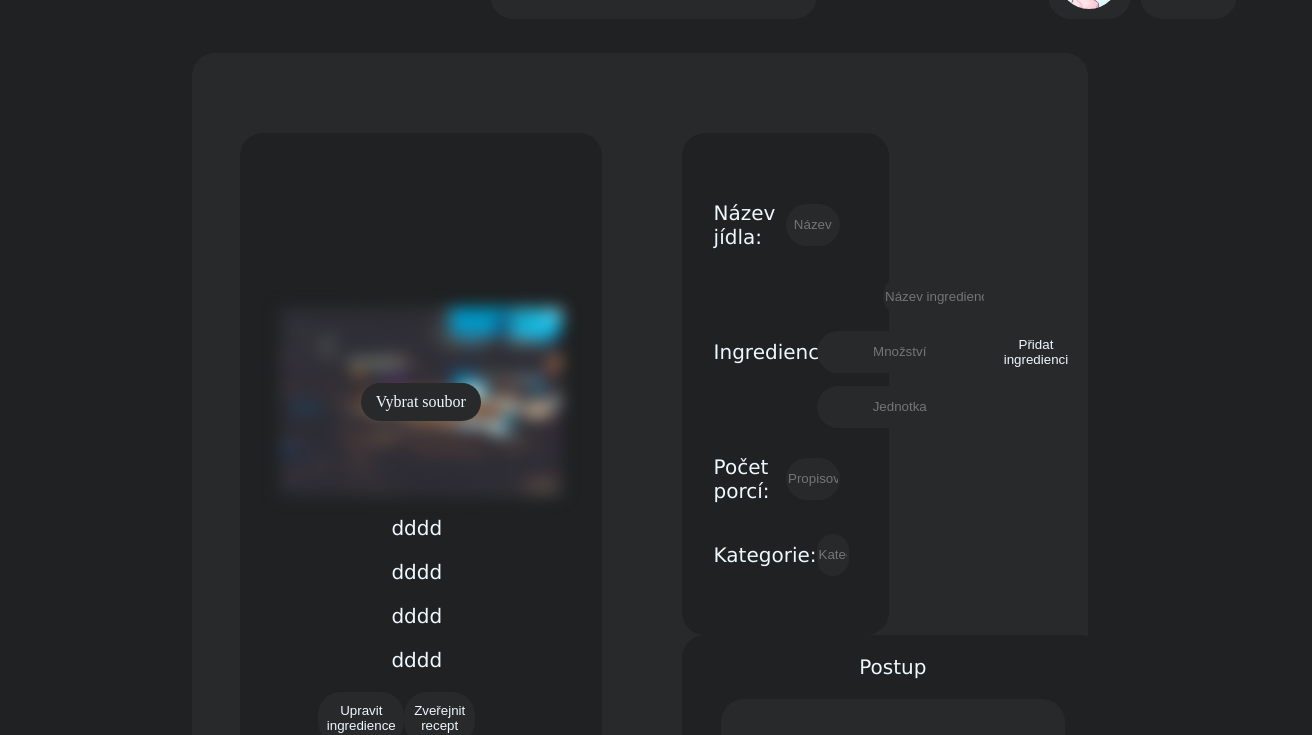
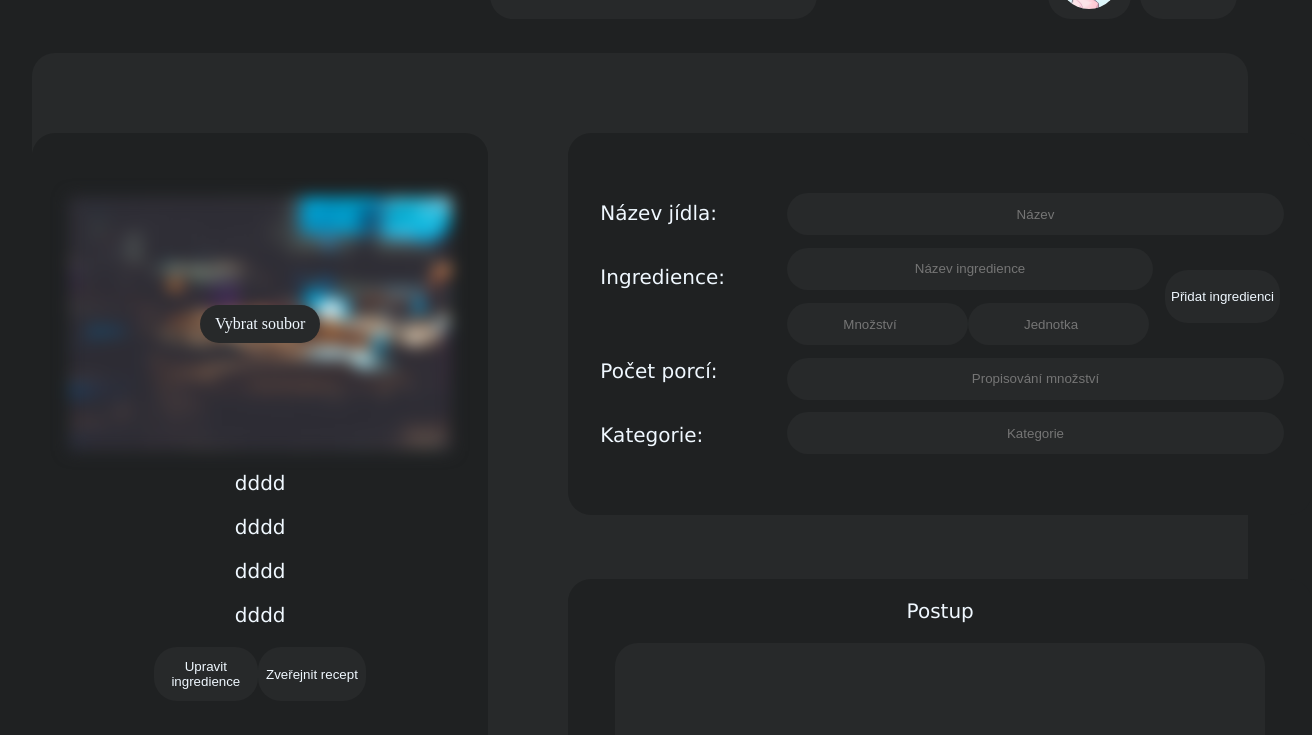
Before and after one commit to karolinatomas/receptar, a plain HTML site: page add_recipe.html in a window 1280 px wide. Shown: the part 79-814 px from the top of the page, 1312 px wide, since content can reach past the window. Drawn offline with nearby package versions, Linux system fonts and the light colour scheme.

Commit message:
upravený kus css

```diff
--- a/add_recipe.html
+++ b/add_recipe.html
@@ -86,47 +86,46 @@
         </div>
         <div class="flex_column">
           <div class="information">
-            <div id="information">
+            <div id="name">
               <p>Název jídla:</p>
+              <p>Ingredience:</p>
+              <p id="add_margin">Počet porcí:</p>
+              <p>Kategorie:</p>
+            </div>
+            <div id ="forms">
               <form class="name">
-                <input type="text" placeholder="Název" style="width: 70%" />
+                <input type="text" placeholder="Název"  />
               </form>
-            </div>
-            <div id="information">
-              <p>Ingredience:</p>
+              <span class="ingredients">
               <form class="ingredient">
                 <input
                   type="text"
                   placeholder="Název ingredience"
-                  style="width: 86%"
-                />
-                <div class="row_ingredient">
+
+                /><span class="ingredient_inputs">
                   <input type="number" placeholder="Množství" />
                   <input type="number" placeholder="Jednotka" />
-                </div>
-              </form>
-              <button class="button add_ingredient">Přidat ingredienci</button>
-            </div>
-            <div id="information">
-              <p>Počet porcí:</p>
+                  </span>
+                </form>
+                  <button class="button add_ingredient">Přidat ingredienci</button>
+              </span>
               <form class="servings">
                 <input
                   type="text"
                   placeholder="Propisování množství"
-                  style="width: 70%"
+
                 />
               </form>
-            </div>
-            <div id="information">
-              <p>Kategorie:</p>
               <form class="category">
-                <input type="text" placeholder="Kategorie" style="width: 70%" />
+                <input type="text" placeholder="Kategorie"  />
               </form>
             </div>
           </div>
+
           <div class="directions">
             <p>Postup</p>
             <textarea id="directions" name="postup"></textarea>
+
           </div>
         </div>
       </div>
--- a/index.css
+++ b/index.css
@@ -232,31 +232,35 @@ add recipe
 
 */
 
+/*left side*/
 .content_add_recipe {
   background-color: #27292a;
   display: flex;
   justify-content: center;
-  margin: 10em;
   border-radius: 23px;
-  margin-top: 0;
-  margin-bottom: 0;
   padding: 5em 0;
 }
 
 .left_side {
   width: 35%;
-  display: flex;
-  justify-content: center;
-  flex-direction: column;
   border-radius: 23px;
   background-color: #1f2122;
   margin-right: 5em;
-  padding: 4em 0;
-  padding-right: 3em;
+  padding: 4em 1em;
+}
+
+.food_image,
+.written_ingredient {
+  display: flex;
+  align-items: center;
+  flex-direction: column;
 }
 
 .directions,
-.information {
+.information,
+.information_single,
+.left_side_single,
+.directions_single {
   border-radius: 23px;
   background-color: #1f2122;
   margin-bottom: 2em;
@@ -264,47 +268,27 @@ add recipe
   height: 45%;
 }
 
-.directions {
-  padding-top: 0;
-  text-align: center;
-}
-.flex_column {
-  display: flex;
-  flex-direction: column;
-  width: 40%;
-}
-.food_image,
-.written_ingredient {
+#food_image {
   display: flex;
   justify-content: center;
   align-items: center;
-  flex-direction: column;
-}
-.information {
-  width: 100%;
-  display: flex;
-  flex-direction: column;
-  justify-content: flex-start;
-}
-
-#information {
-  display: flex;
-  flex-direction: row;
 }
 
 .blurred {
   filter: blur(8px);
   -webkit-filter: blur(8px);
   width: 90%;
-  margin-left: 3em;
+  margin: auto;
 }
 
-#food_image {
-  position: relative;
-  width: 100%;
-  display: flex;
-  justify-content: center;
-  align-items: center;
+#food_image label {
+  position: absolute;
+  padding: 10px 15px;
+  border-radius: 23px;
+  background-color: #27292a;
+  border: none;
+  cursor: pointer;
+  color: aliceblue;
 }
 
 #food_image input {
@@ -315,26 +299,12 @@ add recipe
   color: white;
 }
 
-/* Styly pro tlačítko
-(nahradí text) */
-#food_image label {
-  position: absolute;
-  margin-left: 3em;
-  padding: 10px 15px;
-  border-radius: 23px;
-  background-color: #27292a;
-  border: none;
-  cursor: pointer;
-  color: aliceblue;
-}
-
-.directions {
-  width: 100%;
-}
-
 .written_ingredient li {
   list-style-type: none;
   color: aliceblue;
+}
+.written_ingredient ul {
+  padding: 0;
 }
 
 .button_recipe {
@@ -344,34 +314,23 @@ add recipe
   width: 50%;
 }
 
-#information {
-  display: flex;
-  justify-content: space-between;
-  align-items: center;
-}
-#information form {
-  width: 80%;
+.save_recipe {
+  width: 10em;
 }
 
-.ingredient {
-  margin-left: 2.8em;
+/*
+Right side - add_recipes
+*/
+.flex_column {
   display: flex;
   flex-direction: column;
 }
-
-.ingredient input {
-  margin: 0.5em 0;
+.directions {
+  padding-top: 0;
+  text-align: center;
 }
 
-.row_ingredient {
-  width: 100%;
-}
-
-.add_ingredient {
-  align-self: center;
-}
-
-#information input,
+.information input,
 .directions textarea {
   border-radius: 23px;
   background-color: #27292a;
@@ -381,12 +340,72 @@ add recipe
   color: aliceblue;
 }
 
+.information {
+  width: 100%;
+  display: flex;
+  flex-direction: row;
+  justify-content: flex-start;
+  justify-content: space-between;
+}
+
+#forms,
+#name {
+  display: flex;
+  flex-direction: column;
+  justify-content: space-evenly;
+}
+
+#add_margin {
+  margin-top: 2.5em;
+}
+
+#forms input {
+  width: 100%;
+}
+
+.ingredients {
+  display: flex;
+  flex-direction: row;
+  align-items: center;
+  justify-items: center;
+}
+
+.ingredient {
+  display: flex;
+  flex-direction: column;
+  margin-right: 1em;
+}
+
+.ingredient_inputs {
+  display: flex;
+  flex-direction: row;
+  justify-content: space-evenly;
+}
+.ingredient_inputs input {
+  margin-top: 1em;
+}
+
+.directions {
+  width: 100%;
+  margin-top: 2em;
+}
+
 .directions textarea {
   width: 95%;
   height: 10em;
 }
 
-/*recipess*/
+/*
+
+
+
+
+recipess
+
+
+
+
+*/
 
 .food_photo {
   width: 50%;
@@ -408,8 +427,8 @@ add recipe
   margin-bottom: 0;
 }
 #single_recipe img {
-  width: 25em;
-  height: 18em;
+  width: 25vw;
+  height: 15vw;
   margin: auto;
 }
 
@@ -417,16 +436,18 @@ add recipe
   text-align: center;
 }
 
-#left_side_single {
+.left_side_single {
+  display: flex;
+  flex-direction: column;
+  text-align: center;
+  margin-right: 3em;
   padding: 2em;
   height: 80%;
   width: 40%;
-  justify-content: center;
 }
 
-.information {
-  width: 40%;
-  height: 80%;
+.information_single {
+  width: 70%;
   margin-right: 5em;
   margin-bottom: 0;
 }
@@ -447,12 +468,11 @@ add recipe
   flex-direction: row;
   align-items: center;
 }
-#directions_single {
-  width: 40%;
+
+.directions_single {
   margin-bottom: 0;
-}
-#directions_single h2 {
-  margin-top: 2em;
+  display: flex;
+  flex-direction: column;
 }
 
 @media screen and (max-width: 1620px) {
@@ -474,15 +494,13 @@ add recipe
     width: 100%;
   }
 
-  #single_recipe {
-    flex-wrap: wrap;
-    margin: auto;
-    width: 70%;
+  .right_side {
+    flex-direction: column;
+    width: 90%;
   }
-  #left_side_single {
-    width: 100%;
-    margin-bottom: 5%;
-    margin-right: 0;
+  .information_single {
+    width: 90%;
+    margin: 0 0 1em 0;
   }
 }
 
@@ -503,6 +521,8 @@ add recipe
 }
 
 @media screen and (max-width: 768px) {
+  /*předělat jednotlivý recepty pod sebe*/
+
   #introduction h2,
   #introduction h3 {
     font-size: calc(12px + 0.3125vw);
```
Also changed, not shown: recipe.html (+3 -3 lines), recipe.js (+4 -26 lines).
